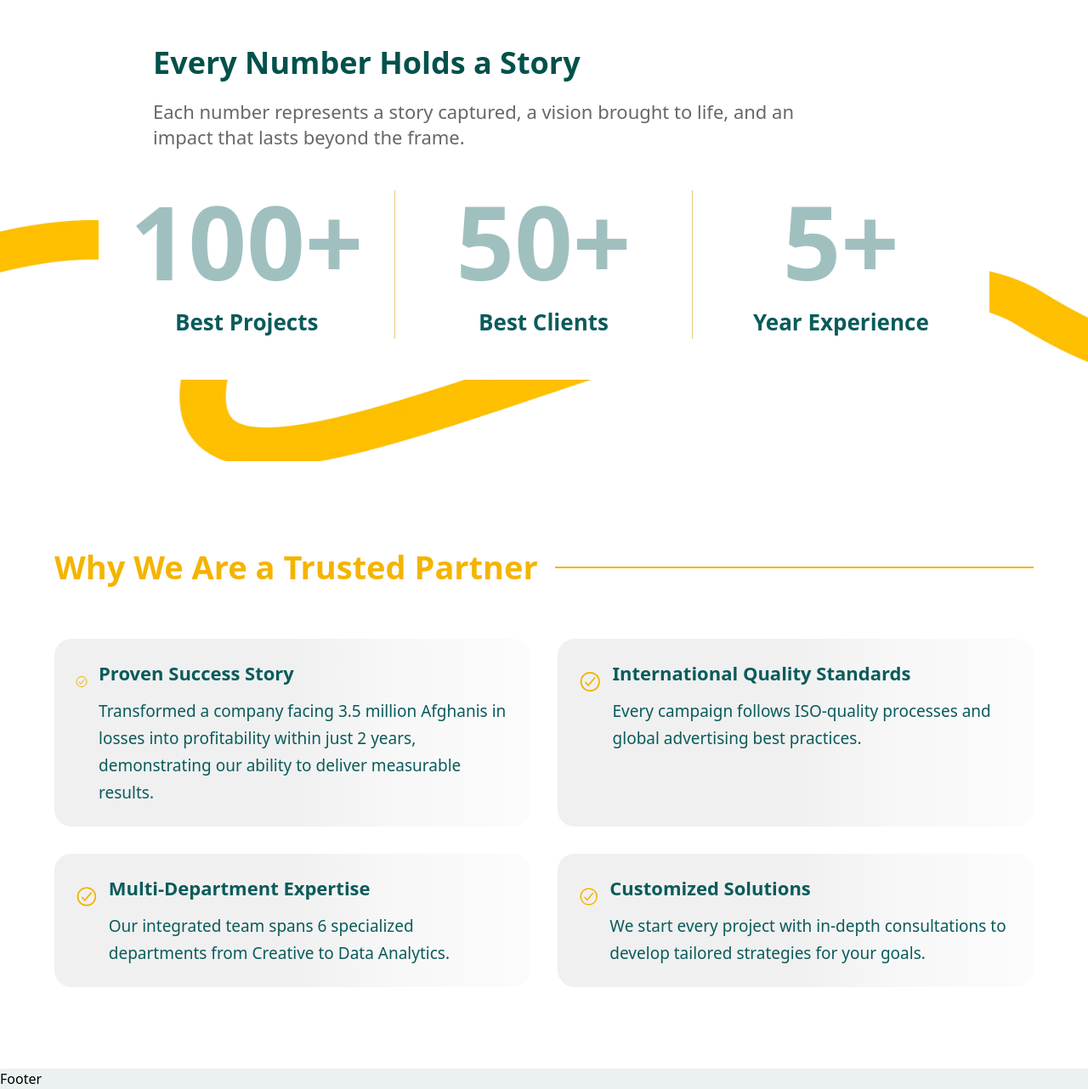
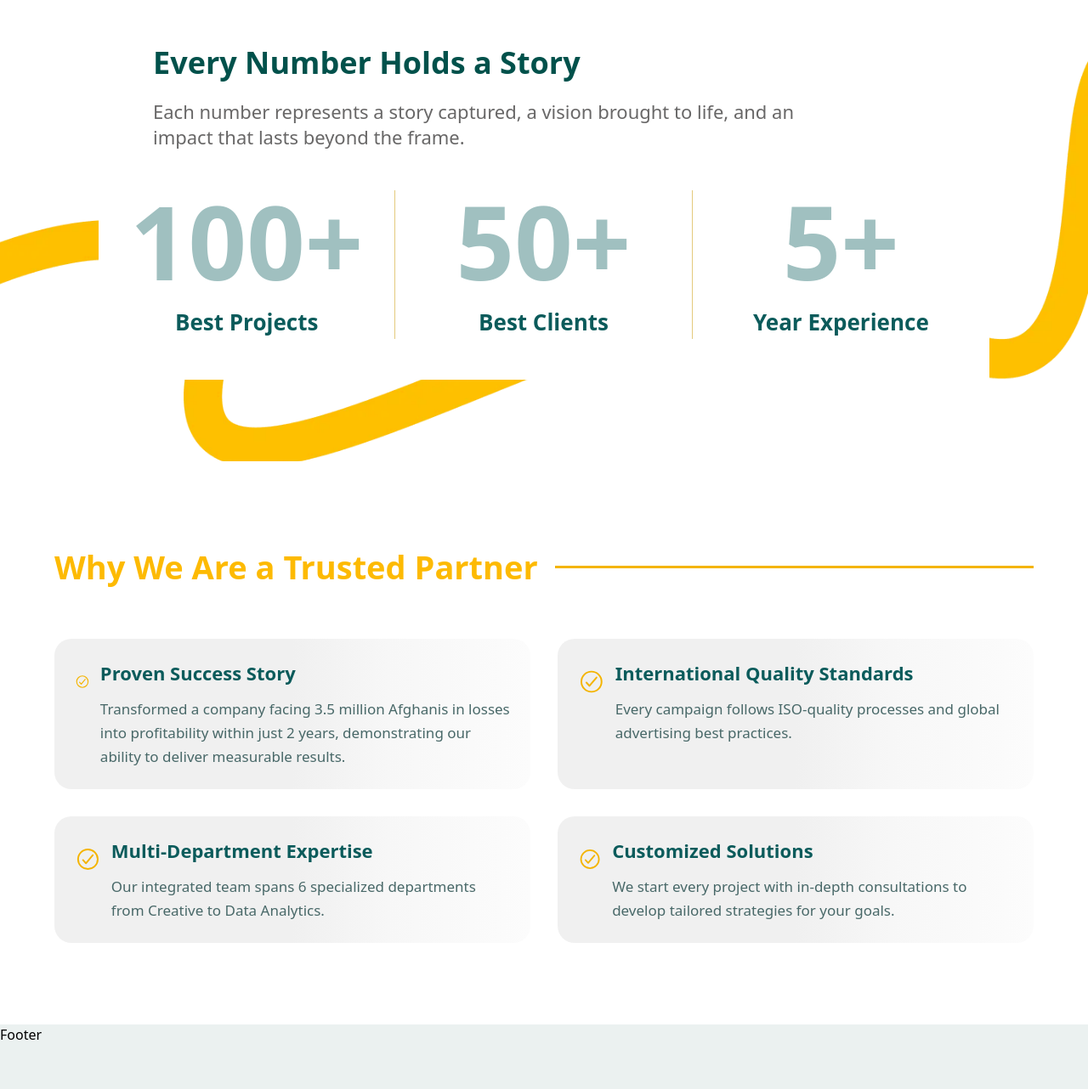
Before and after one commit to BTB-Team/Dorna-React, a React (Vite) app: page / in a window 1280 px wide. Shown: the part 1011-2293 px from the top of the page at 85% size. After the commit the page ends 2241 px from the top, so only its background shows below. Built offline with nearby package versions, Linux system fonts and the light colour scheme.

Commit message:
feature/about-hawa-commit

```diff
--- a/src/components/pages/about/StatsSection.jsx
+++ b/src/components/pages/about/StatsSection.jsx
@@ -20,17 +20,10 @@ export default function StatsSection() {
       <img
         src="/images/AboutImages/Vector7.webp"
         alt=""
-        className="absolute left-[-48px] top-[180px] w-[1536px] h-[510px] max-w-none pointer-events-none select-none"
+        className="absolute  top-[180px] w-[1536px] h-[510px]  pointer-events-none select-none"
       />
 
       <div className="relative z-10 max-w-[1200px] mx-auto px-6">
-        {/* Right Decoration */}
-        {/* <img
-          src="/images/AboutImages/Vector7.webp"
-          alt=""
-          className="absolute right-[-220px] top-[-35px] w-[760px] max-w-none pointer-events-none select-none z-0"
-        /> */}
-
         {/* White Card */}
         <div className="relative mx-auto mt-12 w-[1048px] bg-white overflow-hidden">
           {/* Heading */}
@@ -50,7 +43,7 @@ export default function StatsSection() {
             {stats.map((item, index) => (
               <div
                 key={index}
-                className={`flex flex-col items-center justify-center px-8  ${
+                className={`flex flex-col items-center justify-center px-8   ${
                   index !== 2 ? "md:border-r border-[#e4ca7d]" : ""
                 }`}
               >
--- a/src/components/pages/about/TrustedPartner.jsx
+++ b/src/components/pages/about/TrustedPartner.jsx
@@ -29,11 +29,11 @@ export default function TrustedPartner() {
       <div className="max-w-[1200px] mx-auto px-6">
         {/* Title */}
         <div className="flex items-center gap-5 mb-14">
-          <h2 className="text-[38px] font-bold text-[#F4B400] whitespace-nowrap">
+          <h2 className="text-[38px] font-bold text-[#fdba02] whitespace-nowrap ">
             Why We Are a Trusted Partner
           </h2>
 
-          <div className="flex-1 h-[2px] bg-[#F4B400]" />
+          <div className="flex-1 h-[3px] bg-[#F4B400]" />
         </div>
 
         {/* Cards */}
@@ -58,7 +58,7 @@ export default function TrustedPartner() {
                     {reason.title}
                   </h3>
 
-                  <p className="text-[#0B5B5B] leading-8 text-[19px]">
+                  <p className="text-[17px] leading-[28px] font-medium text-[#486868]">
                     {reason.description}
                   </p>
                 </div>
```
